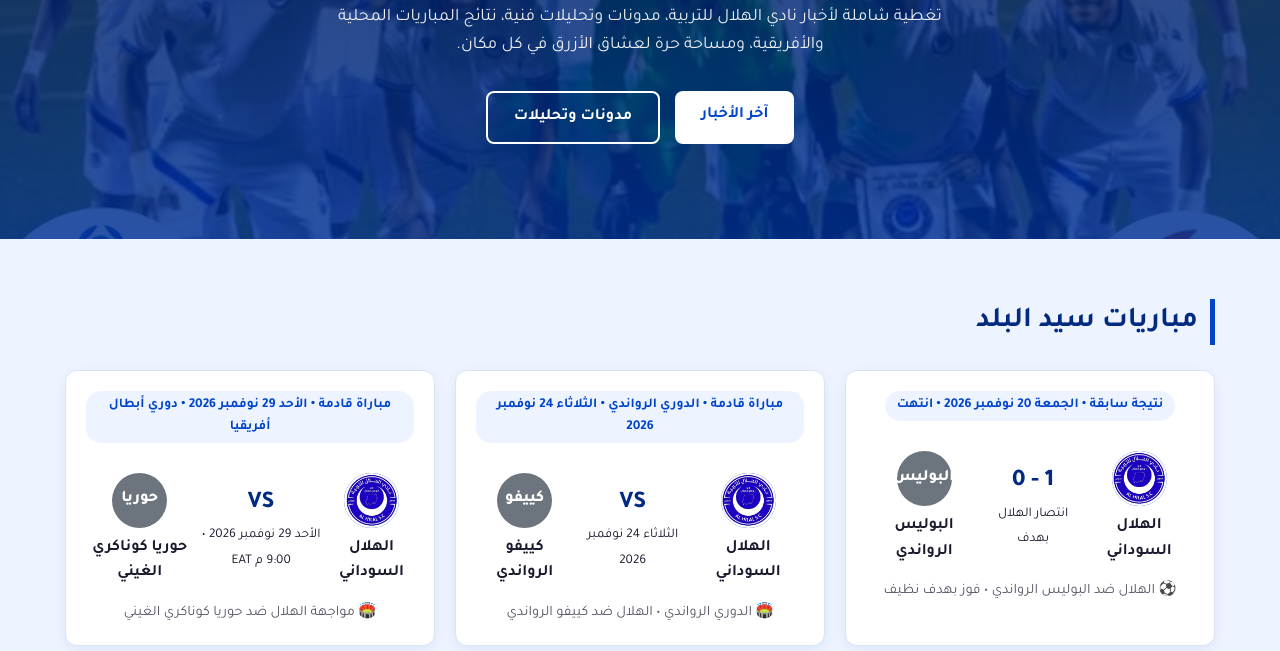
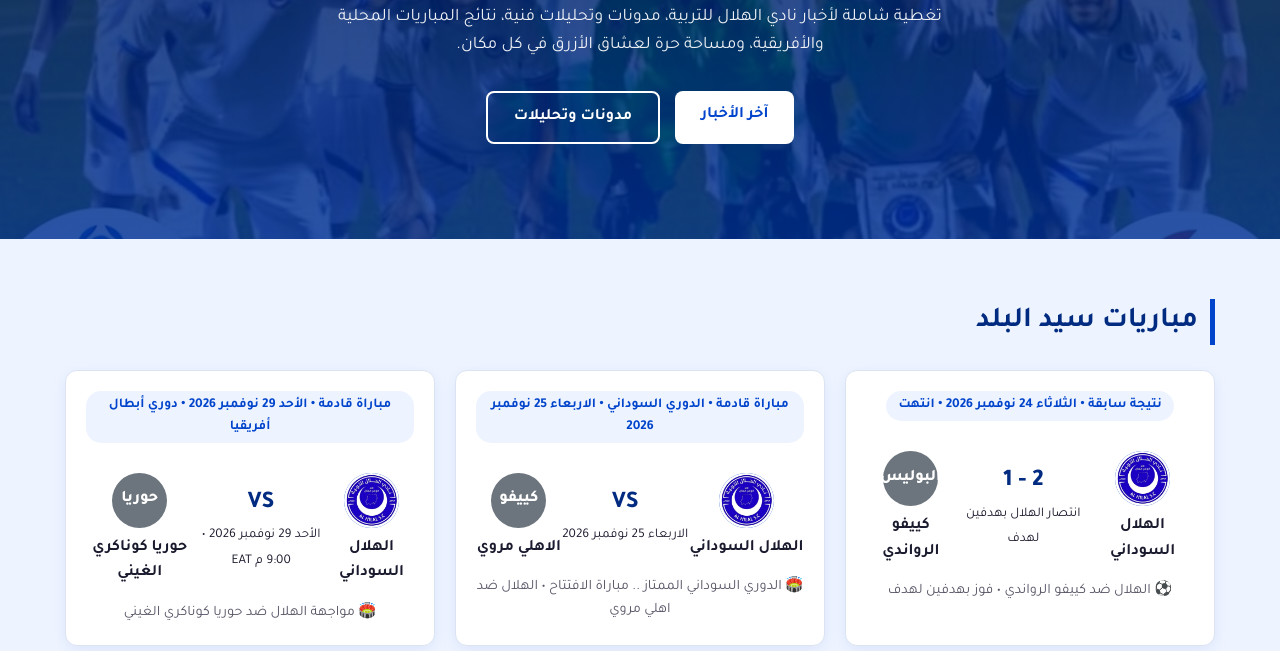
Before and after one commit to nsrdinIbra/alhilal_FansSD, a plain HTML site: page index.html in a window 1280 px wide. Shown: the part 301-952 px from the top of the page. Drawn offline with Linux system fonts and the light colour scheme.

Commit message:
Fix HTML encoding issues in index.html

```diff
--- a/index.html
+++ b/index.html
@@ -65,7 +65,7 @@
             <div class="matches-grid">
                 <!-- أولاً: المباراة السابقة (الجمعة 20 نوفمبر 2026) -->
                 <div class="match-card result">
-                    <span class="match-status">نتيجة سابقة • الجمعة 20 نوفمبر 2026 • انتهت</span>
+                    <span class="match-status">نتيجة سابقة • الثلاثاء 24 نوفمبر 2026 • انتهت</span>
                     <div class="teams">
                         <div class="team">
                             <div class="team-circle blue">
@@ -74,22 +74,22 @@
                             <strong>الهلال السوداني</strong>
                         </div>
                         <div class="match-score">
-                            <span>1 - 0</span>
-                            <small>انتصار الهلال بهدف</small>
+                            <span>2 - 1</span>
+                            <small>انتصار الهلال بهدفين لهدف</small>
                         </div>
                         <div class="team">
                             <div class="team-circle gray">
                                 <img src="police-rwanda-logo.png" alt="شعار البوليس الرواندي" style="width:100%; height:100%; object-fit:contain; border-radius:50%; padding:4px; background:#fff;" onerror="this.style.display='none'; this.parentElement.textContent='البوليس';">
                             </div>
-                            <strong>البوليس الرواندي</strong>
+                            <strong>كييفو الرواندي</strong>
                         </div>
                     </div>
-                    <p class="stadium">⚽ الهلال ضد البوليس الرواندي • فوز بهدف نظيف</p>
+                    <p class="stadium">⚽ الهلال ضد كييفو الرواندي • فوز بهدفين لهدف </p>
                 </div>
 
                 <!-- ثانياً: المباراة القادمة 1 (الثلاثاء 24 نوفمبر 2026) -->
                 <div class="match-card upcoming">
-                    <span class="match-status">مباراة قادمة • الدوري الرواندي • الثلاثاء 24 نوفمبر 2026</span>
+                    <span class="match-status">مباراة قادمة • الدوري السوداني • الاربعاء 25 نوفمبر 2026</span>
                     <div class="teams">
                         <div class="team">
                             <div class="team-circle blue">
@@ -99,16 +99,16 @@
                         </div>
                         <div class="match-time">
                             <span>VS</span>
-                            <small>الثلاثاء 24 نوفمبر 2026</small>
+                            <small>الاربعاء 25  نوفمبر 2026</small>
                         </div>
                         <div class="team">
                             <div class="team-circle gray">
                                 <img src="kiyovu-logo.png" alt="شعار كييفو الرواندي" style="width:100%; height:100%; object-fit:contain; border-radius:50%; padding:4px; background:#fff;" onerror="this.style.display='none'; this.parentElement.textContent='كييفو';">
                             </div>
-                            <strong>كييفو الرواندي</strong>
+                            <strong>الاهلي مروي </strong>
                         </div>
                     </div>
-                    <p class="stadium">🏟️ الدوري الرواندي • الهلال ضد كييفو الرواندي</p>
+                    <p class="stadium">🏟️ الدوري السوداني الممتاز .. مباراة الافتتاح • الهلال ضد اهلي مروي</p>
                 </div>
 
                 <!-- ثالثاً: المباراة القادمة 2 (الأحد 29 نوفمبر 2026) -->
```
